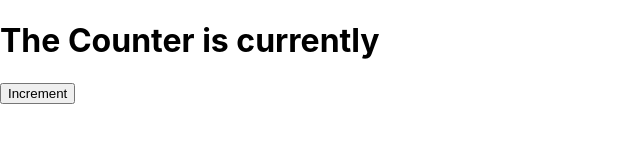
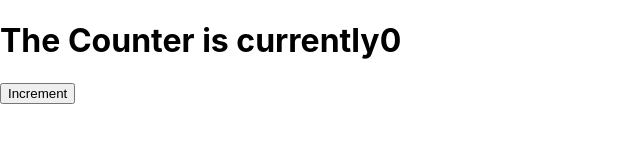
Before and after one commit to edensongjbs/simple-counter-test, a React app: page / in a window 1280 px wide. Shown: the top 160 px of the page, without its empty margins (0-640 px from the left). Built offline with nearby package versions, Linux system fonts and the light colour scheme.

Commit message:
test for initial count

```diff
--- a/src/App.js
+++ b/src/App.js
@@ -3,9 +3,10 @@
 import React from 'react'
 
 function App() {
+  const [count, setCount] = React.useState(0)
   return (
     <div data-test="component-app">
-      <h1 data-test="counter-display">The Counter is currently</h1>
+      <h1 data-test="counter-display">The Counter is currently<span data-test="count">{count}</span></h1>
       <button data-test="increment-button">Increment</button>
     </div>
   );
```
Also changed, not shown: 1 other file (tests, documents, lock files or other folders).
